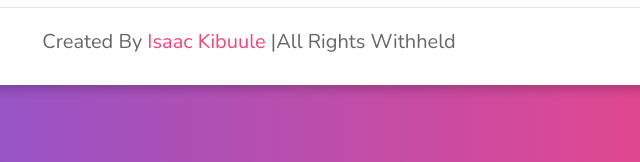
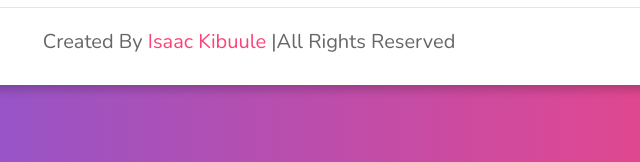
Before and after one commit to Isaackibuule/Acrelev-project, a plain HTML site: page contact.html in a window 1280 px wide. Shown: the part 926-1088 px from the top of the page, 391-1031 px from the left. Drawn offline with nearby package versions, Linux system fonts and the light colour scheme.

Commit message:
Update contact.html

```diff
--- a/contact.html
+++ b/contact.html
@@ -88,7 +88,7 @@
                                 </div>
             </div>
 
-            <div class="credit">created by <span> isaac Kibuule</span>  |all rights withheld</div>
+            <div class="credit">created by <span> isaac Kibuule</span>  |all rights reserved</div>
         </section>
 
     </div>
```
